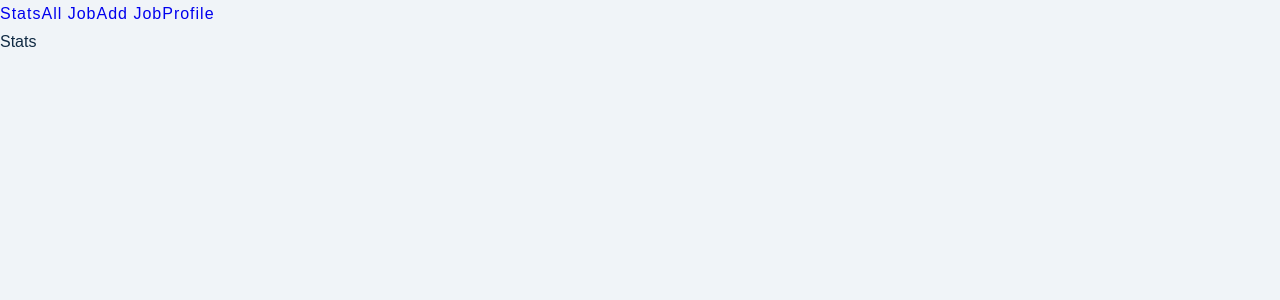
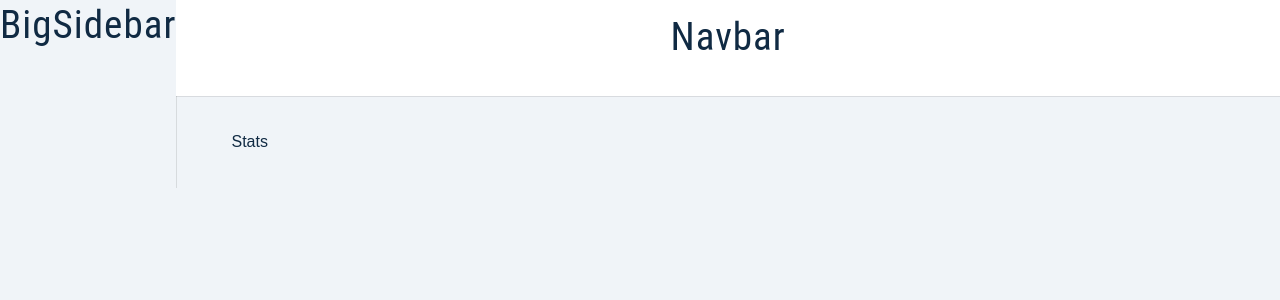
Before and after one commit to SerhiiAsauliak/MERN_Project_JOBIFY, a React (Create React App) app in the folder client/: page / in a window 1280 px wide. Shown: the top 300 px of the page. Built offline with nearby package versions, Linux system fonts and the light colour scheme; sample sign-in values are in the browser's storage.

Commit message:
shared layout completed

```diff
--- /dev/null
+++ b/client/src/components/BigSidebar.js
@@ -0,0 +1,8 @@
+import Wrapper from "../assets/wrappers/BigSidebar"
+
+const BigSidebar = () => {
+  return (
+    <Wrapper><h2>BigSidebar</h2></Wrapper>
+  )
+}
+export default BigSidebar
--- /dev/null
+++ b/client/src/components/Navbar.js
@@ -0,0 +1,8 @@
+import Wrapper from '../assets/wrappers/Navbar'
+
+const Navbar = () => {
+  return (
+    <Wrapper><h2>Navbar</h2></Wrapper>
+  )
+}
+export default Navbar
--- /dev/null
+++ b/client/src/components/SmallSidebar.js
@@ -0,0 +1,8 @@
+import Wrapper from "../assets/wrappers/SmallSidebar"
+
+const SmallSidebar = () => {
+  return (
+    <Wrapper><h2>SmallSidebar</h2></Wrapper>
+  )
+}
+export default SmallSidebar
--- a/client/src/components/index.js
+++ b/client/src/components/index.js
@@ -1,5 +1,8 @@
 import FormRow from './FormRow'
 import Logo from './Logo'
 import Alert from './Alert';
+import SmallSidebar from './SmallSidebar';
+import BigSidebar from './BigSidebar';
+import Navbar from './Navbar';
 
-export {Logo, FormRow, Alert}
+export {Logo, FormRow, Alert, SmallSidebar, BigSidebar, Navbar}
--- a/client/src/pages/Landing.js
+++ b/client/src/pages/Landing.js
@@ -1,12 +1,14 @@
+import { useNavigate } from 'react-router-dom'
 import main from '../assets/images/main.svg'
 import Wrapper from '../assets/wrappers/LandingPage'
-import {Logo} from '../components'
+import { Logo } from '../components'
 
 const Landing = () => {
+    const navigate = useNavigate()
     return (
         <Wrapper>
             <nav>
-            <Logo/>
+                <Logo />
             </nav>
             <div className="container page">
                 <div className="info">
@@ -14,11 +16,11 @@ const Landing = () => {
                     <p>
                         I'm baby raclette schlitz pitchfork, lumbersexual affogato raw denim biodiesel seitan keffiyeh everyday carry tbh edison bulb paleo literally. Cloud bread sus la croix, leggings celiac williamsburg tumeric yr 3 wolf moon try-hard pug cliche.
                     </p>
-                <button className="btn btn-hero">
+                    <button onClick={() => navigate('/register')} className="btn btn-hero">
                         Login/Register
                     </button>
                 </div>
-            <img src={main} alt="mainLogo" className="img main-img"/>
+                <img src={main} alt="mainLogo" className="img main-img" />
             </div>
         </Wrapper>
     )
--- a/client/src/pages/dashboard/SharedLayout.js
+++ b/client/src/pages/dashboard/SharedLayout.js
@@ -1,16 +1,26 @@
 import { Outlet, Link } from "react-router-dom"
 import Wrapper from './../../assets/wrappers/SharedLayout';
+import {SmallSidebar, BigSidebar, Navbar} from '../../components'
 
 const SharedLayout = () => {
   return (
     <Wrapper>
-      <nav>
+      <main className='dashboard'>
+        <SmallSidebar/>
+        <BigSidebar/>
+        <div>
+          <Navbar/>
+          <div className="dashboard-page">
+            <Outlet/>
+          </div>
+        </div>
+      </main>
+      {/* <nav>
         <Link to='/stats'>Stats</Link>
         <Link to='/all-job'>All Job</Link>
         <Link to='/add-job'>Add Job</Link>
         <Link to='/profile'>Profile</Link>
-      </nav>
-      <Outlet/>
+      </nav> */}
     </Wrapper>
   )
 }
```
Lines whose indentation alone changed are shown as unchanged.
